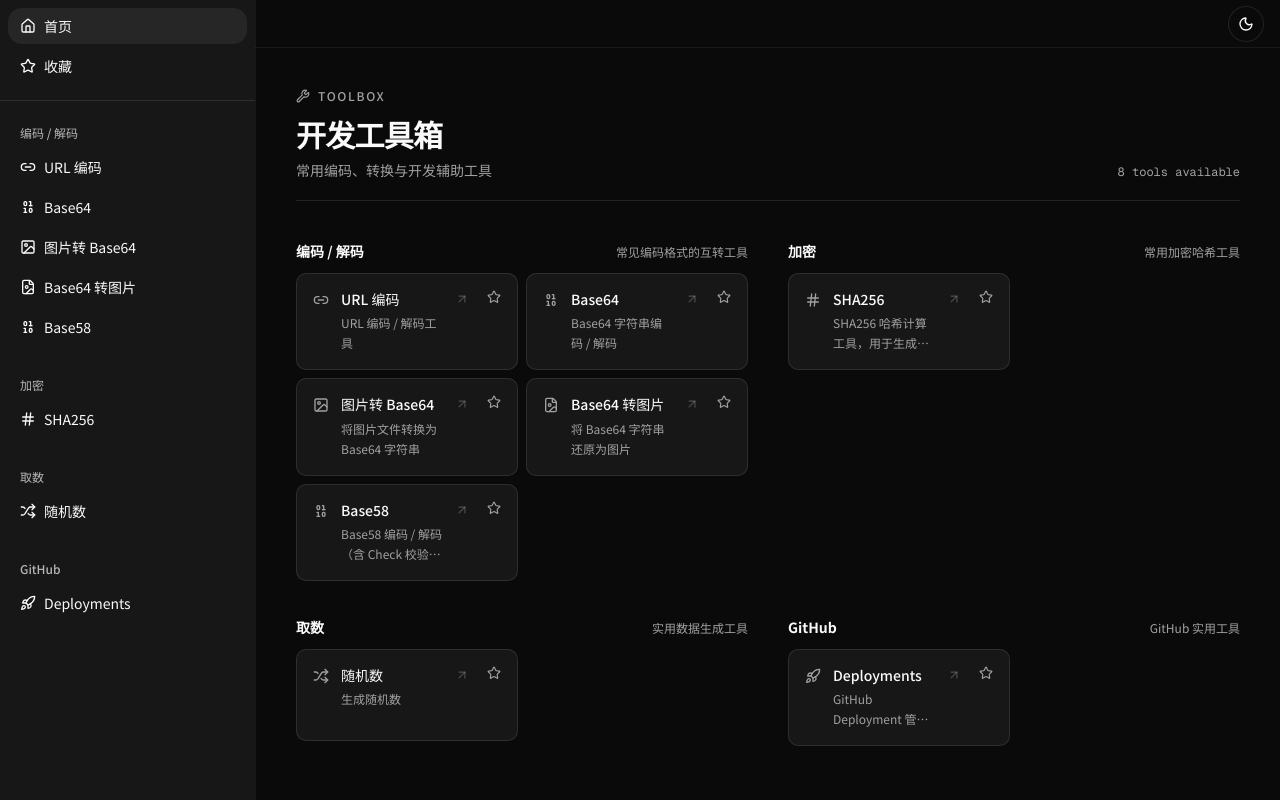
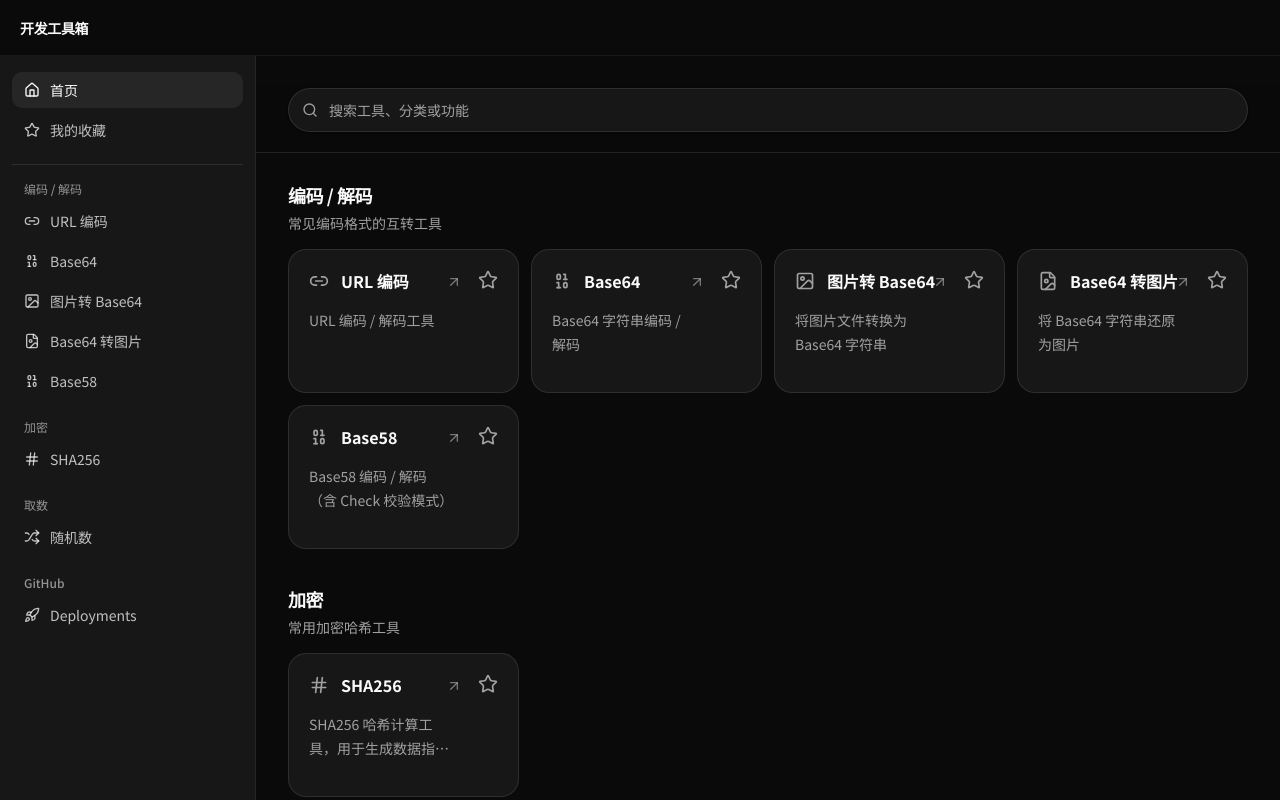
Before and after one commit to VfanLee/VfanLee, a Next.js app: page /tools in a window 1280 px wide. Built offline with nearby package versions, Linux system fonts and the light colour scheme.

Commit message:
feat: enhance tools page and favorites functionality with search capability and improved layout

```diff
--- a/src/app/tools/_page.tsx
+++ b/src/app/tools/_page.tsx
@@ -1,34 +1,70 @@
 'use client'
 
-import { Wrench } from 'lucide-react'
+import { Search, X } from 'lucide-react'
+import { useMemo, useState } from 'react'
 import { ToolCard } from '@/components'
-import { toolGroups } from '@/data/tools'
+import { Button, Input } from '@/components/ui'
+import { toolGroups, type ToolGroup, type ToolItem } from '@/data/tools'
+
+function matchesSearch(group: ToolGroup, tool: ToolItem, query: string) {
+  return [group.name, group.description, tool.title, tool.desc].some((value) =>
+    value.toLocaleLowerCase().includes(query),
+  )
+}
 
 export default function ToolsPage() {
-  const toolCount = toolGroups.reduce((count, group) => count + group.tools.length, 0)
+  const [query, setQuery] = useState('')
+  const normalizedQuery = query.trim().toLocaleLowerCase()
+  const filteredGroups = useMemo(
+    () =>
+      toolGroups
+        .map((group) => ({
+          ...group,
+          tools: group.tools.filter((tool) => matchesSearch(group, tool, normalizedQuery)),
+        }))
+        .filter((group) => group.tools.length > 0),
+    [normalizedQuery],
+  )
 
   return (
-    <div className="mx-auto w-full max-w-[100rem] px-5 py-8 sm:px-8 lg:px-10 lg:py-10">
-      <div className="border-border mb-10 flex items-end justify-between border-b pb-5">
-        <div>
-          <div className="text-muted-foreground mb-3 flex items-center gap-2 text-xs font-medium tracking-[0.14em] uppercase">
-            <Wrench className="size-3.5" /> Toolbox
+    <div className="mx-auto w-full max-w-[120rem] px-4 py-5 sm:px-6 sm:py-7 lg:px-8">
+      <div className="bg-background/95 sticky top-0 z-10 -mx-4 border-b px-4 pt-1 pb-5 backdrop-blur sm:-mx-6 sm:px-6 lg:-mx-8 lg:px-8">
+        <label className="sr-only" htmlFor="tool-search">
+          搜索工具
+        </label>
+        <div className="relative">
+          <Search className="text-muted-foreground pointer-events-none absolute top-1/2 left-3.5 size-4 -translate-y-1/2" />
+          <Input
+            id="tool-search"
+            value={query}
+            onChange={(event) => setQuery(event.target.value)}
+            placeholder="搜索工具、分类或功能"
+            className="border-border bg-card h-11 pr-10 pl-10 shadow-sm"
+          />
+          {query && (
+            <Button
+              type="button"
+              variant="ghost"
+              size="icon-sm"
+              className="absolute top-1/2 right-1 -translate-y-1/2"
+              onClick={() => setQuery('')}
+              aria-label="清空搜索"
+            >
+              <X />
+            </Button>
+          )}
         </div>
-          <h1 className="text-foreground text-3xl font-bold tracking-tight">开发工具箱</h1>
-          <p className="text-muted-foreground mt-2 text-sm">常用编码、转换与开发辅助工具</p>
-        </div>
-        <p className="text-muted-foreground hidden font-mono text-xs lg:block">{toolCount} tools available</p>
       </div>
 
-      <div className="grid gap-x-10 gap-y-9 xl:grid-cols-2">
-        {toolGroups.map((group) => (
+      {filteredGroups.length > 0 ? (
+        <div className="space-y-9 pt-7">
+          {filteredGroups.map((group) => (
             <section key={group.name}>
-            <div className="mb-3 flex items-baseline justify-between gap-3">
-              <h2 className="text-foreground text-sm font-semibold">{group.name}</h2>
-              <span className="text-muted-foreground text-xs">{group.description}</span>
+              <div className="mb-4">
+                <h2 className="text-foreground text-lg font-semibold tracking-tight">{group.name}</h2>
+                <p className="text-muted-foreground mt-1 text-sm">{group.description}</p>
               </div>
-
-            <div className="grid gap-2 sm:grid-cols-2">
+              <div className="grid gap-3 sm:grid-cols-2 lg:grid-cols-4">
                 {group.tools.map((tool) => (
                   <ToolCard key={tool.href} tool={tool} />
                 ))}
@@ -36,6 +72,13 @@ export default function ToolsPage() {
             </section>
           ))}
         </div>
+      ) : (
+        <div className="flex min-h-72 flex-col items-center justify-center text-center">
+          <Search className="text-muted-foreground/70 mb-3 size-5" />
+          <p className="text-foreground text-sm font-medium">未找到匹配的工具</p>
+          <p className="text-muted-foreground mt-1 text-sm">换个关键词，或清空搜索后查看全部工具。</p>
+        </div>
+      )}
     </div>
   )
 }
--- a/src/app/tools/favorites/page.tsx
+++ b/src/app/tools/favorites/page.tsx
@@ -1,46 +1,89 @@
 'use client'
 
-import { useEffect, useState } from 'react'
 import Link from 'next/link'
-import { Star } from 'lucide-react'
+import { Search, Star, X } from 'lucide-react'
+import { useMemo, useState, useSyncExternalStore } from 'react'
 import { ToolCard } from '@/components'
-import { getToolByHref } from '@/data/tools'
+import { Button, Input } from '@/components/ui'
+import { toolGroups, type ToolGroup, type ToolItem } from '@/data/tools'
 import { useFavoritesStore } from '@/store/useFavoritesStore'
 
+function matchesSearch(group: ToolGroup, tool: ToolItem, query: string) {
+  return [group.name, group.description, tool.title, tool.desc].some((value) =>
+    value.toLocaleLowerCase().includes(query),
+  )
+}
+
+function useFavoritesHydrated() {
+  return useSyncExternalStore(
+    (onStoreChange) => useFavoritesStore.persist.onFinishHydration(onStoreChange),
+    () => useFavoritesStore.persist.hasHydrated(),
+    () => false,
+  )
+}
+
 export default function FavoritesPage() {
-  const favorites = useFavoritesStore((s) => s.favorites)
-  const [hydrated, setHydrated] = useState(false)
-
-  useEffect(() => {
-    setHydrated(true)
-  }, [])
-
-  const favoriteTools = hydrated
-    ? favorites.map((href) => getToolByHref(href)).filter((tool): tool is NonNullable<typeof tool> => Boolean(tool))
-    : []
+  const favorites = useFavoritesStore((state) => state.favorites)
+  const hydrated = useFavoritesHydrated()
+  const [query, setQuery] = useState('')
+  const normalizedQuery = query.trim().toLocaleLowerCase()
+  const favoriteTools = useMemo(
+    () =>
+      toolGroups
+        .flatMap((group) => group.tools.map((tool) => ({ group, tool })))
+        .filter(({ group, tool }) => favorites.includes(tool.href) && matchesSearch(group, tool, normalizedQuery))
+        .map(({ tool }) => tool),
+    [favorites, normalizedQuery],
+  )
 
   return (
-    <div className="mx-auto w-full max-w-[100rem] px-5 py-8 sm:px-8 lg:px-10 lg:py-10">
-      <div className="border-border mb-10 border-b pb-5">
-        <div className="text-muted-foreground mb-3 flex items-center gap-2 text-xs font-medium tracking-[0.14em] uppercase">
-          <Star className="size-3.5" /> Favorites
+    <div className="mx-auto w-full max-w-[120rem] px-4 py-5 sm:px-6 sm:py-7 lg:px-8">
+      <div className="bg-background/95 sticky top-0 z-10 -mx-4 border-b px-4 pt-1 pb-5 backdrop-blur sm:-mx-6 sm:px-6 lg:-mx-8 lg:px-8">
+        <label className="sr-only" htmlFor="favorite-tool-search">
+          搜索收藏工具
+        </label>
+        <div className="relative">
+          <Search className="text-muted-foreground pointer-events-none absolute top-1/2 left-3.5 size-4 -translate-y-1/2" />
+          <Input
+            id="favorite-tool-search"
+            value={query}
+            onChange={(event) => setQuery(event.target.value)}
+            placeholder="搜索收藏的工具、分类或功能"
+            className="border-border bg-card h-11 pr-10 pl-10 shadow-sm"
+          />
+          {query && (
+            <Button
+              type="button"
+              variant="ghost"
+              size="icon-sm"
+              className="absolute top-1/2 right-1 -translate-y-1/2"
+              onClick={() => setQuery('')}
+              aria-label="清空搜索"
+            >
+              <X />
+            </Button>
+          )}
         </div>
-        <h1 className="text-foreground text-3xl font-bold tracking-tight">收藏</h1>
-        <p className="text-muted-foreground mt-2 text-sm">本地缓存的常用工具快捷入口</p>
       </div>
 
-      {!hydrated ? null : favoriteTools.length === 0 ? (
-        <div className="text-muted-foreground flex flex-col items-start gap-3 text-sm">
-          <p>暂无收藏。可在工具卡片上点击星标加入。</p>
-          <Link href="/tools" className="text-foreground underline-offset-4 hover:underline">
-            返回首页浏览工具
-          </Link>
-        </div>
-      ) : (
-        <div className="grid gap-2 sm:grid-cols-2 xl:grid-cols-3">
+      {!hydrated ? null : favoriteTools.length > 0 ? (
+        <div className="grid gap-3 pt-7 sm:grid-cols-2 lg:grid-cols-4">
           {favoriteTools.map((tool) => (
             <ToolCard key={tool.href} tool={tool} />
           ))}
+        </div>
+      ) : (
+        <div className="flex min-h-72 flex-col items-center justify-center text-center">
+          <Star className="text-muted-foreground/70 mb-3 size-5" />
+          <p className="text-foreground text-sm font-medium">{query ? '未找到匹配的收藏工具' : '暂无收藏工具'}</p>
+          <p className="text-muted-foreground mt-1 text-sm">
+            {query ? '换个关键词，或清空搜索后查看全部收藏。' : '可在工具卡片上点击星标加入收藏。'}
+          </p>
+          {!query && (
+            <Link href="/tools" className="text-foreground mt-4 text-sm underline-offset-4 hover:underline">
+              返回首页浏览工具
+            </Link>
+          )}
         </div>
       )}
     </div>
--- a/src/app/tools/layout.tsx
+++ b/src/app/tools/layout.tsx
@@ -1,20 +1,9 @@
-import { ToolsNavbar, ToolsSidebar } from '@/components'
-import { SidebarProvider } from '@/components/ui'
+import { ToolsShell } from '@/components'
 
 export default function ToolsLayout({
   children,
 }: Readonly<{
   children: React.ReactNode
 }>) {
-  return (
-    <div className="bg-background text-foreground relative flex h-screen flex-col overflow-hidden">
-      <div className="relative flex h-full flex-col">
-        <ToolsNavbar />
-        <SidebarProvider className="flex min-h-0 flex-1">
-          <ToolsSidebar />
-          <main className="flex-1 overflow-y-auto scroll-smooth">{children}</main>
-        </SidebarProvider>
-      </div>
-    </div>
-  )
+  return <ToolsShell>{children}</ToolsShell>
 }
--- a/src/components/common/tool-card/index.tsx
+++ b/src/components/common/tool-card/index.tsx
@@ -16,23 +16,23 @@ export function ToolCard({ tool }: ToolCardProps) {
   const Icon = tool.icon
 
   return (
-    <div className="border-border hover:border-foreground/30 group bg-card hover:bg-muted/50 relative flex min-h-23 items-start rounded-lg border px-4 py-4 transition-colors">
-      <Link href={tool.href} className="flex min-w-0 flex-1 items-start gap-3 pr-8">
-        <Icon className="text-muted-foreground mt-0.5 size-4 shrink-0" />
-        <div className="min-w-0 flex-1">
-          <p className="text-foreground text-sm leading-snug font-medium">{tool.title}</p>
-          <p className="text-muted-foreground mt-1 line-clamp-2 text-xs leading-5">{tool.desc}</p>
+    <div className="border-border hover:border-foreground/40 group bg-card hover:bg-muted/30 relative flex min-h-36 rounded-2xl border p-5 transition-colors">
+      <Link href={tool.href} className="flex min-w-0 flex-1 flex-col gap-4 pr-12">
+        <div className="flex min-w-0 items-center gap-3">
+          <Icon className="text-muted-foreground size-5 shrink-0" />
+          <p className="text-foreground truncate text-base leading-snug font-semibold">{tool.title}</p>
         </div>
-        <ArrowUpRight className="text-muted-foreground/40 group-hover:text-muted-foreground mt-0.5 size-3.5 shrink-0 transition-colors" />
+        <p className="text-muted-foreground line-clamp-2 text-sm leading-6">{tool.desc}</p>
+        <ArrowUpRight className="text-muted-foreground/70 group-hover:text-foreground absolute top-6 right-14 size-4 transition-colors" />
       </Link>
       <button
         type="button"
         onClick={() => toggleFavorite(tool.href)}
-        className="text-muted-foreground hover:text-foreground absolute top-3 right-3 rounded-md p-1 transition-colors"
+        className="text-muted-foreground hover:text-foreground absolute top-4 right-4 rounded-md p-1 transition-colors"
         aria-label={favorited ? `取消收藏 ${tool.title}` : `收藏 ${tool.title}`}
         title={favorited ? '取消收藏' : '收藏'}
       >
-        <Star className={`size-3.5 ${favorited ? 'text-foreground fill-current' : ''}`} />
+        <Star className={`size-5 ${favorited ? 'text-foreground fill-current' : ''}`} />
       </button>
     </div>
   )
--- a/src/components/index.ts
+++ b/src/components/index.ts
@@ -4,6 +4,7 @@ export { default as ToolDescription } from './common/tool-description'
 export { Footer } from './layout/footer'
 export { Navbar } from './layout/navbar'
 export { ToolsNavbar } from './layout/tools-navbar'
+export { ToolsShell } from './layout/tools-shell'
 export { ToolsSidebar } from './layout/tools-sidebar'
 export { SmoothScrollProvider } from './providers/smooth-scroll-provider'
 export { ThemeProvider } from './providers/theme-provider'
--- a/src/components/layout/tools-navbar/index.tsx
+++ b/src/components/layout/tools-navbar/index.tsx
@@ -1,15 +1,29 @@
 'use client'
 
 import Link from 'next/link'
-import { ThemeToggle } from '@/components'
+import { Menu } from 'lucide-react'
+import { Button } from '@/components/ui'
 
-export function ToolsNavbar() {
+type ToolsNavbarProps = {
+  onMenuClick: () => void
+}
+
+export function ToolsNavbar({ onMenuClick }: ToolsNavbarProps) {
   return (
-    <header className="border-border/60 bg-background flex h-12 shrink-0 items-center justify-between border-b px-4">
-      <Link href="/tools" className="text-foreground text-sm font-medium">
+    <header className="border-border/60 bg-background flex h-14 shrink-0 items-center justify-between border-b px-4 sm:px-5">
+      <Link href="/tools" className="text-foreground text-sm font-semibold tracking-tight">
         开发工具箱
       </Link>
-      <ThemeToggle />
+      <Button
+        type="button"
+        variant="ghost"
+        size="icon"
+        className="md:hidden"
+        onClick={onMenuClick}
+        aria-label="打开工具导航"
+      >
+        <Menu />
+      </Button>
     </header>
   )
 }
--- /dev/null
+++ b/src/components/layout/tools-shell/index.tsx
@@ -0,0 +1,30 @@
+'use client'
+
+import { useState } from 'react'
+import { ToolsNavbar } from '@/components/layout/tools-navbar'
+import { ToolsNavigation, ToolsSidebar } from '@/components/layout/tools-sidebar'
+import { Sheet, SheetContent, SheetDescription, SheetHeader, SheetTitle } from '@/components/ui'
+
+export function ToolsShell({ children }: Readonly<{ children: React.ReactNode }>) {
+  const [mobileNavigationOpen, setMobileNavigationOpen] = useState(false)
+
+  return (
+    <div className="dark bg-background text-foreground flex h-screen flex-col overflow-hidden">
+      <ToolsNavbar onMenuClick={() => setMobileNavigationOpen(true)} />
+      <div className="flex min-h-0 flex-1">
+        <ToolsSidebar />
+        <main className="min-w-0 flex-1 overflow-y-auto scroll-smooth">{children}</main>
+      </div>
+
+      <Sheet open={mobileNavigationOpen} onOpenChange={setMobileNavigationOpen}>
+        <SheetContent side="left" className="dark bg-sidebar w-72 p-0" aria-describedby="tools-navigation-description">
+          <SheetHeader className="border-sidebar-border border-b px-5 py-4 text-left">
+            <SheetTitle>开发工具箱</SheetTitle>
+            <SheetDescription id="tools-navigation-description">选择一个工具开始使用</SheetDescription>
+          </SheetHeader>
+          <ToolsNavigation onNavigate={() => setMobileNavigationOpen(false)} />
+        </SheetContent>
+      </Sheet>
+    </div>
+  )
+}
--- a/src/components/layout/tools-sidebar/index.tsx
+++ b/src/components/layout/tools-sidebar/index.tsx
@@ -4,72 +4,93 @@ import Link from 'next/link'
 import { usePathname } from 'next/navigation'
 import { House, Star } from 'lucide-react'
 import { toolGroups } from '@/data/tools'
-import {
-  Sidebar,
-  SidebarContent,
-  SidebarGroup,
-  SidebarGroupContent,
-  SidebarGroupLabel,
-  SidebarMenu,
-  SidebarMenuButton,
-  SidebarMenuItem,
-  SidebarSeparator,
-} from '@/components/ui'
+import { cn } from '@/utils/ui'
 
-export function ToolsSidebar() {
+type ToolsNavigationProps = {
+  onNavigate?: () => void
+}
+
+function NavigationLink({
+  href,
+  label,
+  icon: Icon,
+  active,
+  onNavigate,
+}: {
+  href: string
+  label: string
+  icon: typeof House
+  active: boolean
+  onNavigate?: () => void
+}) {
+  return (
+    <Link
+      href={href}
+      onClick={onNavigate}
+      className={cn(
+        'flex h-9 items-center gap-2.5 rounded-lg px-3 text-sm transition-colors',
+        active
+          ? 'bg-sidebar-accent text-sidebar-accent-foreground font-medium'
+          : 'text-sidebar-foreground/75 hover:bg-sidebar-accent hover:text-sidebar-accent-foreground',
+      )}
+    >
+      <Icon className="size-4 shrink-0" />
+      <span className="truncate">{label}</span>
+    </Link>
+  )
+}
+
+export function ToolsNavigation({ onNavigate }: ToolsNavigationProps) {
   const pathname = usePathname()
 
   return (
-    <Sidebar className="border-border/60 border-r">
-      <SidebarContent>
-        <SidebarGroup>
-          <SidebarGroupContent>
-            <SidebarMenu>
-              <SidebarMenuItem>
-                <SidebarMenuButton asChild isActive={pathname === '/tools'} tooltip="首页">
-                  <Link href="/tools">
-                    <House />
-                    <span>首页</span>
-                  </Link>
-                </SidebarMenuButton>
-              </SidebarMenuItem>
-              <SidebarMenuItem>
-                <SidebarMenuButton asChild isActive={pathname === '/tools/favorites'} tooltip="收藏">
-                  <Link href="/tools/favorites">
-                    <Star />
-                    <span>收藏</span>
-                  </Link>
-                </SidebarMenuButton>
-              </SidebarMenuItem>
-            </SidebarMenu>
-          </SidebarGroupContent>
-        </SidebarGroup>
+    <nav className="flex min-h-0 flex-1 flex-col overflow-y-auto px-3 py-4" aria-label="工具导航">
+      <div className="space-y-1">
+        <NavigationLink
+          href="/tools"
+          label="首页"
+          icon={House}
+          active={pathname === '/tools'}
+          onNavigate={onNavigate}
+        />
+        <NavigationLink
+          href="/tools/favorites"
+          label="我的收藏"
+          icon={Star}
+          active={pathname === '/tools/favorites'}
+          onNavigate={onNavigate}
+        />
+      </div>
 
-        <SidebarSeparator className="mx-0" />
+      <div className="bg-sidebar-border my-4 h-px shrink-0" />
 
+      <div className="space-y-5">
         {toolGroups.map((group) => (
-          <SidebarGroup key={group.name}>
-            <SidebarGroupLabel>{group.name}</SidebarGroupLabel>
-            <SidebarGroupContent>
-              <SidebarMenu>
-                {group.tools.map((tool) => {
-                  const Icon = tool.icon
-                  return (
-                    <SidebarMenuItem key={tool.href}>
-                      <SidebarMenuButton asChild isActive={pathname === tool.href} tooltip={tool.title}>
-                        <Link href={tool.href}>
-                          <Icon />
-                          <span>{tool.title}</span>
-                        </Link>
-                      </SidebarMenuButton>
-                    </SidebarMenuItem>
-                  )
-                })}
-              </SidebarMenu>
-            </SidebarGroupContent>
-          </SidebarGroup>
+          <section key={group.name}>
+            <p className="text-sidebar-foreground/55 mb-1.5 px-3 text-xs font-medium">{group.name}</p>
+            <div className="space-y-1">
+              {group.tools.map((tool) => (
+                <NavigationLink
+                  key={tool.href}
+                  href={tool.href}
+                  label={tool.title}
+                  icon={tool.icon}
+                  active={pathname === tool.href}
+                  onNavigate={onNavigate}
+                />
+              ))}
+            </div>
+          </section>
         ))}
-      </SidebarContent>
-    </Sidebar>
+      </div>
+    </nav>
   )
 }
+
+export function ToolsSidebar() {
+  return (
+    <aside className="border-border/60 bg-sidebar hidden h-full w-64 shrink-0 flex-col border-r md:flex">
+      <ToolsNavigation />
+    </aside>
+  )
+}
```
Also changed, not shown: 1 other file (tests, documents, lock files or other folders). Lines whose indentation alone changed are shown as unchanged.
